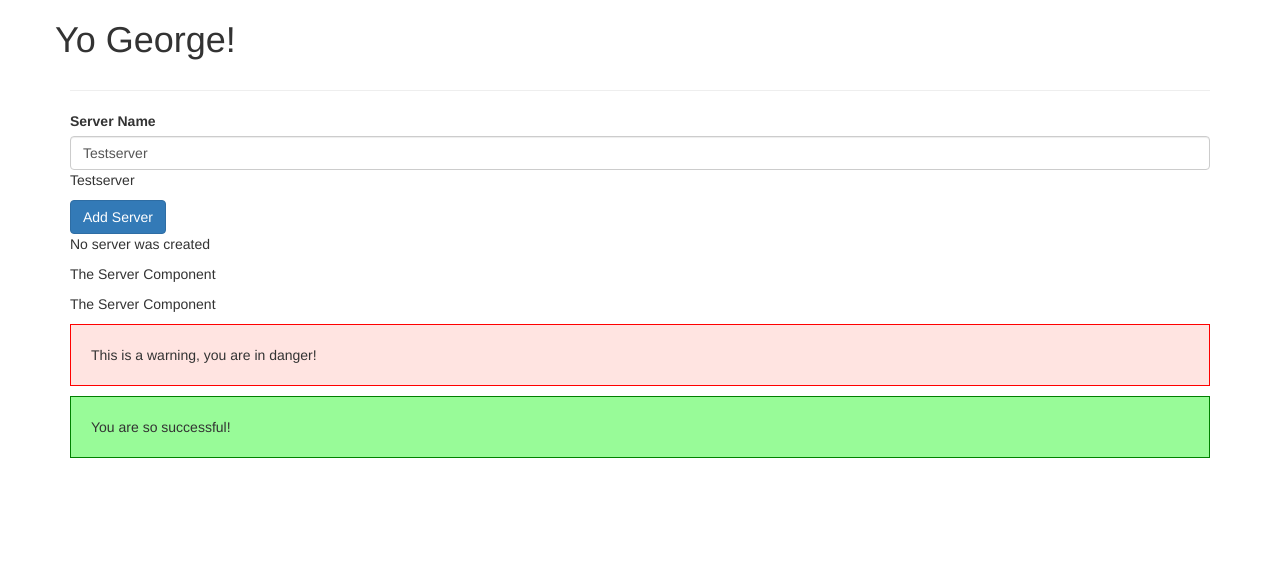
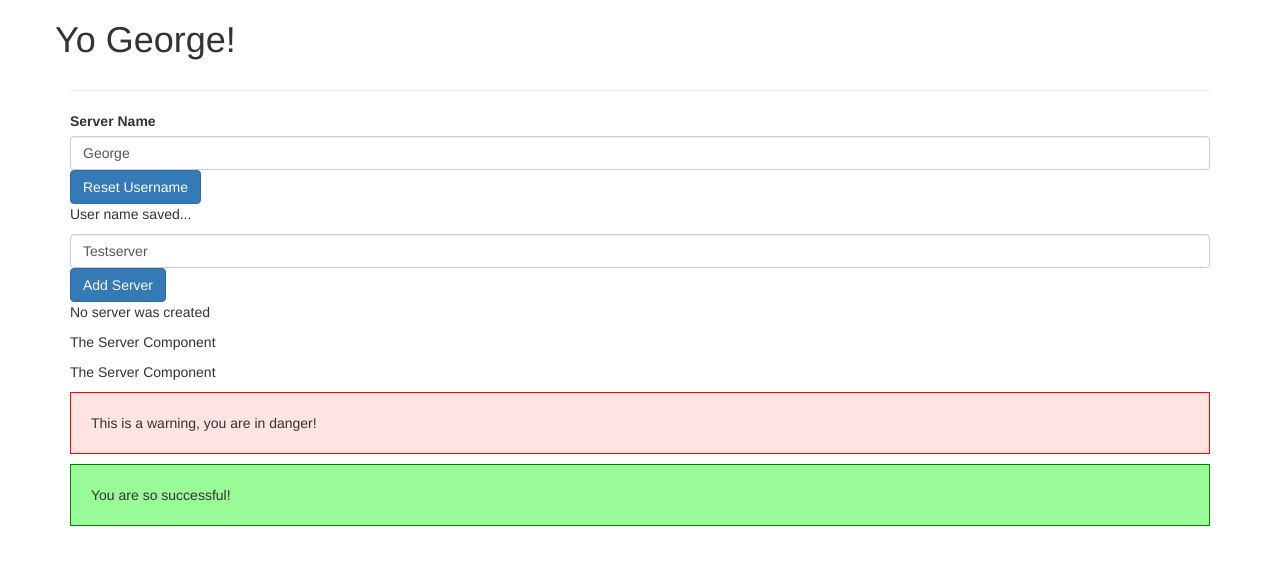
Before and after one commit to georrgee/angular-app, an Angular app: page / in a window 1280 px wide. Shown: the top 564 px of the page. Built offline with nearby package versions, Linux system fonts and the light colour scheme.

Commit message:
Learning Databinding

```diff
--- a/src/app/app.module.ts
+++ b/src/app/app.module.ts
@@ -18,7 +18,7 @@ import { ServersComponent } from './servers/servers.component';
   ],
   imports: [
     BrowserModule,
-    FormsModule,
+    FormsModule
   ],
   providers: [],
   bootstrap: [AppComponent]
--- a/src/app/servers/servers.component.html
+++ b/src/app/servers/servers.component.html
@@ -1,17 +1,34 @@
 <label>Server Name</label>
+
+<input
+type="text"
+autocomplete="off"
+class="form-control"
+[(ngModel)]="userName">
+
+<button
+class="btn btn-primary"
+(click)= "onUpdateUsername()">Reset Username</button>
+<p>{{userNameStatus}}</p>
+
+<input
+type="text"
+class="form-control"
+[(ngModel)]="serverName">
+
+<button
+    class="btn btn-primary"
+    [disabled]="!allowNewServer" (click)="onCreateServer()">Add Server</button>
+    <p>{{serverCreationStatus}}</p>
+<app-server></app-server>
+<app-server></app-server>
+
+
+<!-- <p>{{serverName}}</p> -->
+
 <!-- <input
 type="text"
 class="form-control"
 (input)="onUpdateServerName($event)"> -->
-<input
-type="text"
-class="form-control"
-[(ngModel)]="serverName">
-<p>{{serverName}}</p>
-<button
-    class="btn btn-primary"
-    [disabled]="!allowNewServer" (click)="onCreateServer()">Add Server</button>
-    <!-- <p [innerText]="allowNewServer"></p> -->
-    <p>{{serverCreationStatus}}</p>
-<app-server></app-server>
-<app-server></app-server>
+
+<!-- <p [innerText]="allowNewServer"></p> -->
--- a/src/app/servers/servers.component.ts
+++ b/src/app/servers/servers.component.ts
@@ -13,6 +13,8 @@ export class ServersComponent implements OnInit {
   allowNewServer = false;
   serverCreationStatus = 'No server was created';
   serverName = 'Testserver';
+  userName = 'George';
+  userNameStatus = 'User name saved...'
 
   constructor() {
     setTimeout(() => {
@@ -25,11 +27,17 @@ export class ServersComponent implements OnInit {
   }
 
   onCreateServer() {
-    this.serverCreationStatus = 'Server created!';
+    this.serverCreationStatus = 'Server created! Server name is: ' + this.serverName;
     console.log()
   }
 
   onUpdateServerName(event: any) {
     this.serverName = (<HTMLInputElement>event.target).value;
   }
+
+  onUpdateUsername() {
+    console.log('OnUpdateUsername ran...')
+    this.userName = ''
+    this.userNameStatus = 'Username reset!'
+  }
 }
```
